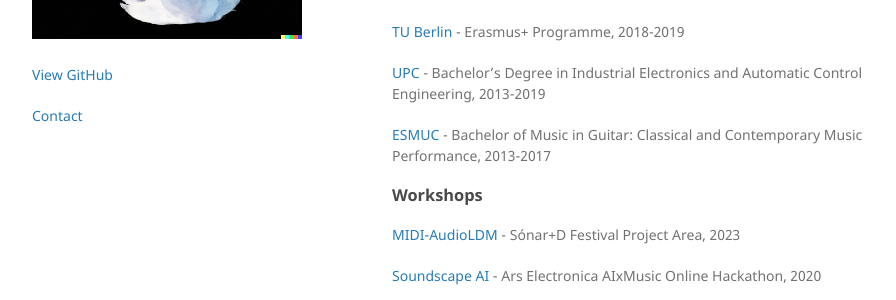
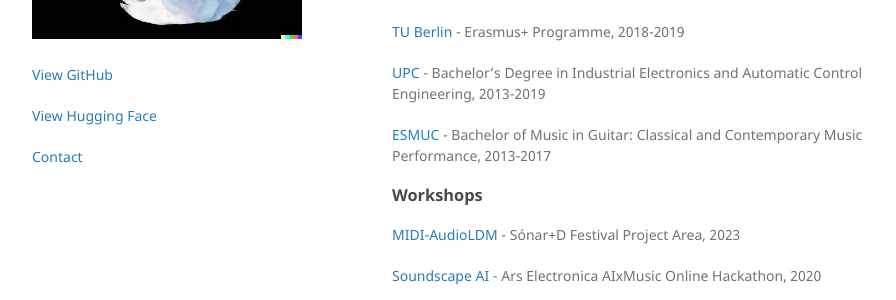
Before and after one commit to lauraibnz/lauraibnz.github.io, a Jekyll site: the page built from index.md, in a window 1280 px wide. Shown: the part 340-640 px from the top of the page, without its empty margins (178-1074 px from the left). Built offline with Jekyll 4.4.1, drawn with Linux system fonts in a browser that asks for light colours; the repository's description, which GitHub fills in, is left out.

Commit message:
Update default.html

```diff
--- a/_layouts/default.html
+++ b/_layouts/default.html
@@ -29,6 +29,7 @@
 
         {% if site.github.is_user_page %}
         <p class="view"><a href="{{ site.github.owner_url }}">View GitHub</a></p>
+        <p><a href="https://huggingface.co/lauraibnz">View Hugging Face</a></p>
         <p><a href="mailto:laura.ibnz.m@gmail.com">Contact</a></p>
         {% endif %}
 
```
